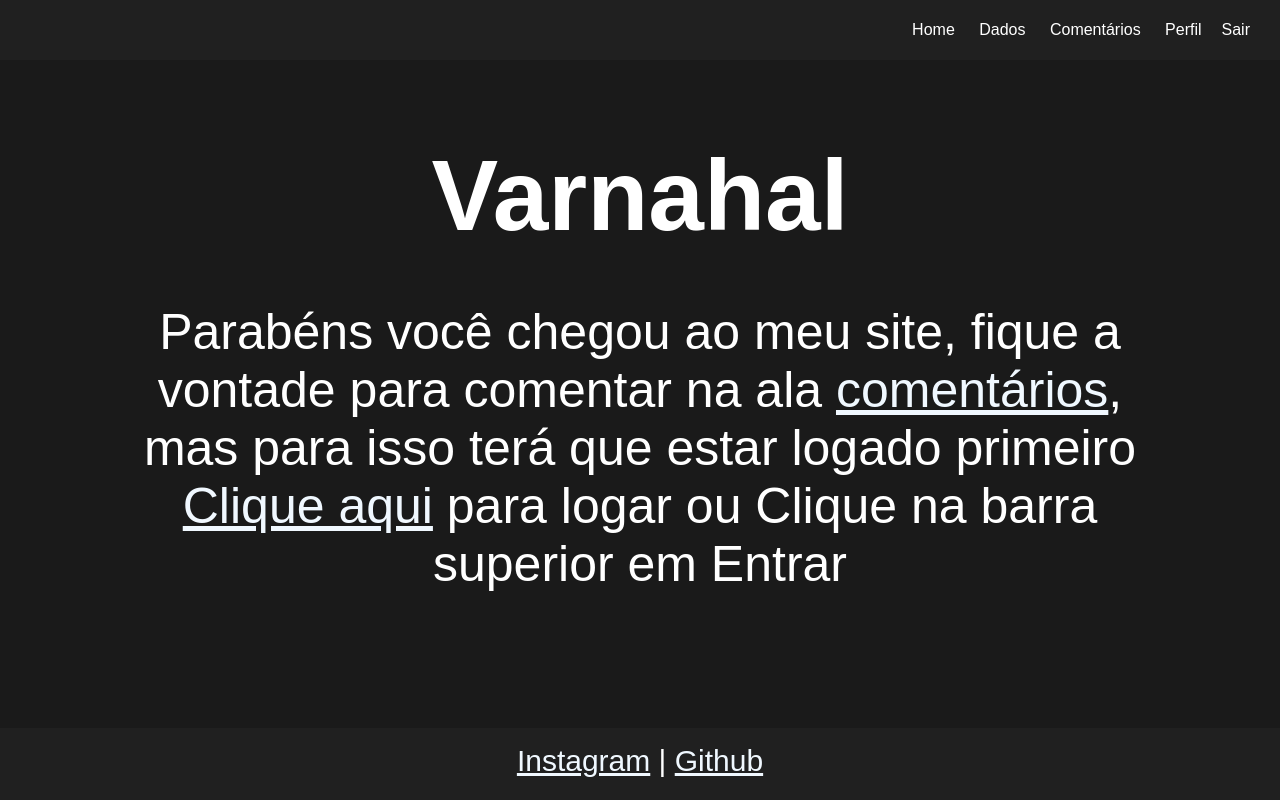
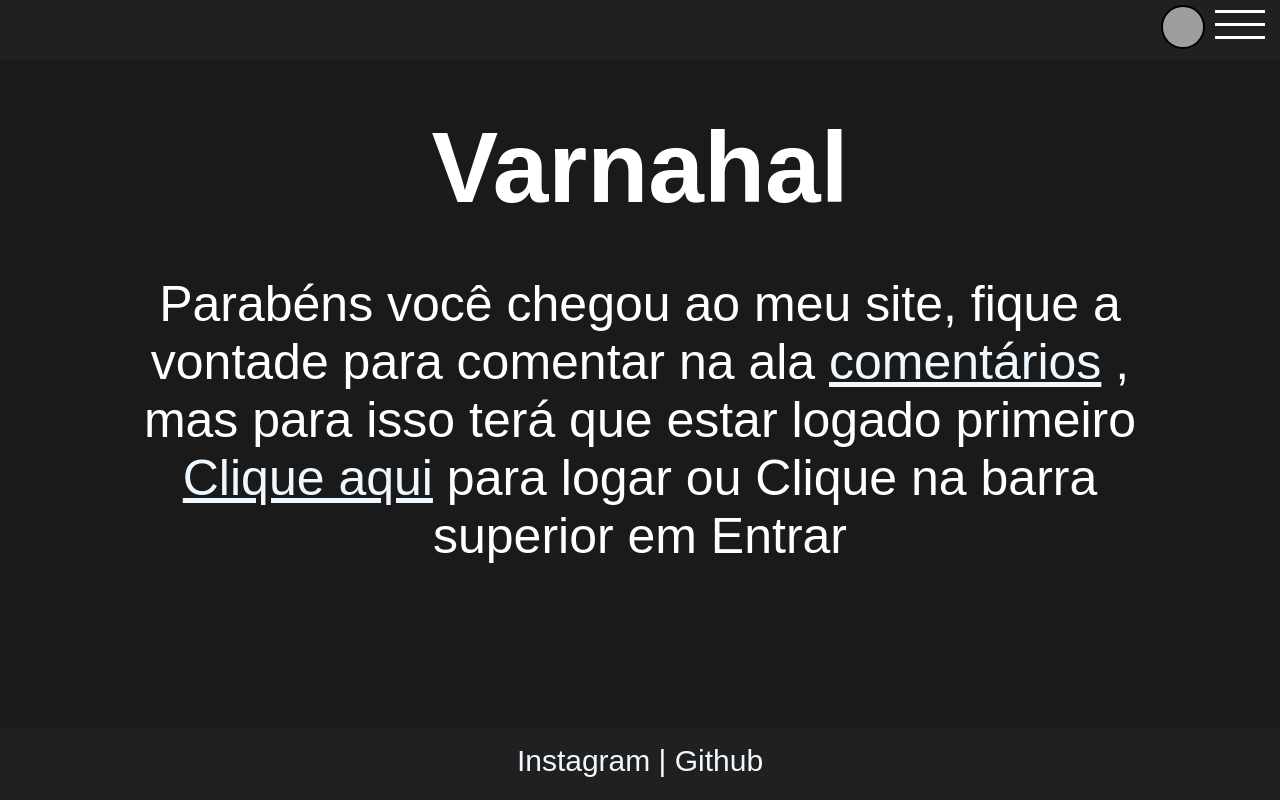
Before and after one commit to Varnahal/Site-With-Comments, a PHP site: page / in a window 1280 px wide. Run offline with PHP 8.4, Linux system fonts and the light colour scheme; the visitor is signed in with stand-in values (Sample User, id 1); data that the repository does not hold is empty; grey boxes are pictures that could not be loaded.

Commit message:
terminado menu hamburguer

```diff
--- a/projeto_comentarios/CSS/estilo.css
+++ b/projeto_comentarios/CSS/estilo.css
@@ -30,22 +30,146 @@
     background-color: rgb(32, 32, 32);
     height: 60px;
 }
-ul{
+img{
+    width: 40px;
+    height: 40px;
+    border-radius: 30px;
+    margin-right: -10px;
+    border: 2px solid black;
+    margin-top: 5px;
+    transition: 1s;
+}
+img:hover{
+    filter: brightness(2);
+}
+.corpo #barra-lateral{
+    overflow: hidden;
+    height: auto;
+    transition: max-height 1s ease;
+    max-height: 0px;
+    width: 250px;
+    border-radius: 0px 0px 0px 30px;
+    margin-left: auto;
+}
+.x #barra-lateral{
+    background: #00000080;
+    overflow: hidden;
+    height: auto;
+    transition: max-height 1s ease;
+    max-height: 500px;
+    width: 250px;
+    position: relative;
+    display: flex;
+    margin-left: auto;
+    flex-direction: row-reverse;
+    border-radius: 0px 0px 0px 30px;
+}
+li#brr {
+    width: 100%;
+    background-color: #242424;
+    border: 1px solid black;
+    transition: 0.5s;
+    font-size: 30px;
+}
+li#brr:hover{
+    background-color: #3d3c3c;
+}
+.x .b-lateral{
+    display: flex;
+    width: 100%;
+    flex-direction: column;
+}
+.corpo .b-lateral{
+    width: 100%;
+    margin-left: auto;
+}
+
+ul#barras{
     list-style: none;
     float: right;
-    margin-right: 20px;
+    margin-right: 5px;
+    display: flex;
+    flex-direction: row;
+    align-items: flex-start;
+    align-content: flex-start;
+    flex-wrap: nowrap;
+    justify-content: flex-start;
 }
 li{
     display: inline-flex;
     line-height: 60px;
     padding: 0px 10px;
+    height: 60px;
 }
 li a{
     text-decoration: none;
     color: white;
 }
-li a:hover{
-    text-decoration: underline;
+
+.corpo .hbg{
+    margin: 10px 0px;
+    cursor: pointer;
+    transition: 1s ease;
+}
+.corpo .hbg:hover .hbg-1{
+    background-color: #6a6a6a;
+}
+.corpo .hbg:hover .hbg-2{
+    background-color: #6a6a6a;
+}
+.corpo .hbg:hover .hbg-3{
+    background-color: #6a6a6a;
+}
+.corpo .hbg-1{
+    width: 50px;
+    height: 3px;
+    background-color: white;
+    margin-bottom: 10px;
+    transition: 1s ease;
+}
+.corpo .hbg-2{
+    width: 50px;
+    height: 3px;
+    background-color: white;
+    margin-bottom: 10px;
+    opacity: 1;
+    transition: 1s ease;
+}
+.corpo .hbg-3{
+    width: 50px;
+    height: 3px;
+    background-color: white;
+    transition: 1s ease;
+}
+.x .hbg{
+    margin: 10px 0px;
+    transition: 1s ease;
+    cursor: pointer;
+    z-index: 2;
+}
+.x .hbg-1{
+    width: 50px;
+    height: 3px;
+    background-color: white;
+    transform: rotate(-50deg) translateY(15px) translateX(-20px);
+    transition: 1s ease;
+    margin-bottom: 10px;
+}
+.x .hbg-2{
+    width: 50px;
+    height: 3px;
+    background-color: white;
+    transform: translateY(-30px);
+    transition: 1s ease;
+    margin-bottom: 10px;
+    opacity: 0;
+}
+.x .hbg-3{
+    width: 50px;
+    height: 3px;
+    transform: rotate(50deg);
+    transition: 1s ease;
+    background-color: white;
 }
 /*--------------conteudo do site------------------*/
 @media (min-width:500px) {
@@ -79,7 +203,7 @@
         font-size: 30px;
     }
     a{
-        text-decoration: underline;
+        text-decoration: none;
         color: aliceblue;
     }
 }
@@ -115,7 +239,7 @@
         font-size: 30px;
     }
     a{
-        text-decoration: underline;
+        text-decoration: none;
         color: aliceblue;
     }
 }
--- a/projeto_comentarios/index.php
+++ b/projeto_comentarios/index.php
@@ -28,49 +28,73 @@
 
     <title>Varnahal</title>
 </head>
-<body>
+<body id="corpo" class="corpo">
     <header>
         <nav>
-        <ul>
-            <li><a href="index.php">Home</a></li>
+        <ul id="barras">
+            <?php
+            if(isset($_SESSION['id_user']) || isset($_SESSION['id_master']))
+            {
+                echo '<li>
+                    <a href="Perfil.php">
+                    <img src="imagens/',$dados["foto"],'" alt="">
+                    </a>
+                    </li>';
+
+            }
+
+
+            ?>
+
+            <li>
+
+                <div class="hbg" id="hbg" onclick="hbg()">
+                    <div class = "hbg-1"></div>
+                    <div class = "hbg-2"></div>
+                    <div class = "hbg-3"></div>
+                </div>
+
+            </li>
+
+        </ul>
+    </nav>
+    <div id="barra-lateral">
+        <ul class="b-lateral">
+        <a href="index.php"><li id="brr">Home</li></a>
             <?php
             if(isset($_SESSION['id_master']))
             {
-                echo'<li><a href="dados.php">Dados</a></li>';
+                echo'<a href="dados.php"><li id="brr">Dados</li></a>';
             }
             ?>
-            <li><a href="Comments.php">Comentários</a></li>
+            <a href="Comments.php"><li id="brr">Comentários</li></a>
             <?php
             if(isset($dados))
             {
-                echo'<li><a href="Perfil.php">Perfil</a></li>';
-                echo'<li><a href="sair.php">Sair</a></li>';
+                echo'<a href="Perfil.php"><li id="brr">Perfil</li></a>';
+                echo'<a href="sair.php"><li id="brr">Sair</li></a>';
             }else
             {
-                echo'<li><a href="entrar.php">Entrar</a></li>';
+                echo'<a href="entrar.php"><li id="brr">Entrar</li></a>';
             }
 
             ?>
-
         </ul>
-    </nav>
+    </div>
+    <script>
+        function hbg(){
+            var bod = document.getElementById('corpo');
+            if(bod.classList.contains('corpo')){
+                bod.classList.replace('corpo','x');
+            }else if(bod.classList.contains('x')){
+                bod.classList.replace('x','corpo');
+            };
+        }
+    </script>
     </header>
-
-        <?php
-        if(isset($_SESSION['id_user']) || isset($_SESSION['id_master']))
-        {
-            echo "<h2>";
-            echo "Salve ";
-            echo $dados['nome'];
-            echo "</h2>";
-
-        }
-
-
-        ?>
         <div id="conteudo">
         <h3>Varnahal</h3>
-        <p>Parabéns você chegou ao meu site, fique a vontade para comentar na ala <a href="Comments.php ">comentários</a>, mas para isso terá que estar logado primeiro <a href="entrar.php">Clique aqui</a> para logar ou Clique na barra superior em Entrar</p>
+        <p>Parabéns você chegou ao meu site, fique a vontade para comentar na ala <a href="Comments.php "><u>comentários</u> </a>, mas para isso terá que estar logado primeiro <a href="entrar.php"><u>Clique aqui</u> </a> para logar ou Clique na barra superior em Entrar</p>
 </div>
     <footer>
     <div><a href="https://www.instagram.com/varnahal0712/">Instagram</a> | <a href="https://github.com/varnahal">Github</a></div>
```
